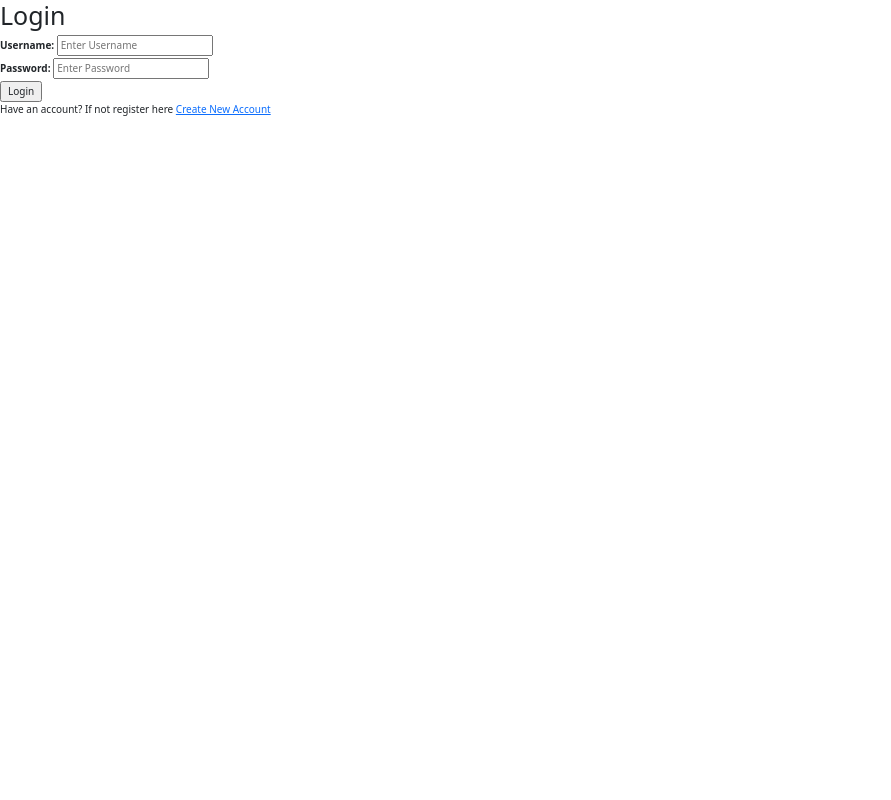
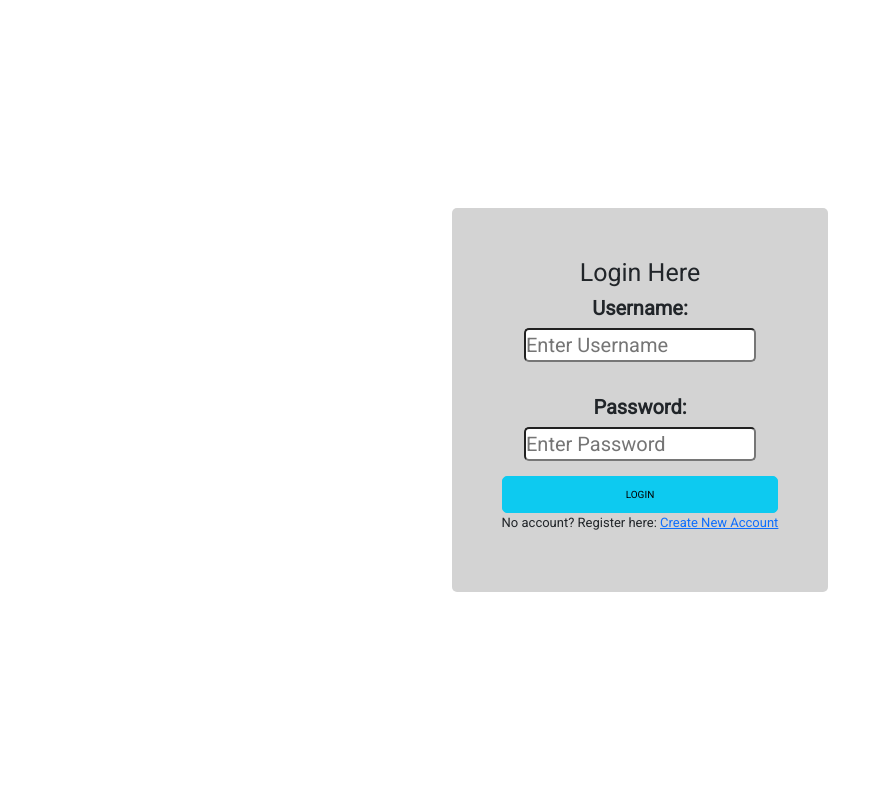
Before and after one commit to Alice-Githui/Xtranet-Communications, a Django app: page / in a window 1280 px wide. Shown: the whole page, without its empty margins (0-891 px from the left). Run offline with Django 3.2, Linux system fonts and the light colour scheme; some libraries are stand-ins or nearby versions.

Commit message:
style the login page

```diff
--- a/userapp/static/CSS/style.css
+++ b/userapp/static/CSS/style.css
@@ -0,0 +1,48 @@
+/* add google fonts */
+@import url('https://fonts.googleapis.com/css2?family=Roboto&display=swap');
+
+*{
+    box-sizing: border-box;
+    margin: 0;
+    padding: 0;
+    font-family: 'Roboto', sans-serif;
+    font-size: 2rem;
+
+}
+
+
+#login{
+    display: flex;
+    flex-direction: column;
+    align-items: center;
+    justify-content: center;
+    text-align: center;
+    height: 100vh;
+
+}
+
+.log-form{
+    background-color: lightgray;
+    max-height: 100%;
+    padding: 2.5em;
+    border-radius: 5px;
+
+}
+
+#login p{
+    font-size: small;
+}
+
+#login p a{
+    font-size: small;
+}
+
+#login input{
+    border-radius: 5px;
+}
+
+#login .btn{
+    padding: 1em 0;
+    font-size: 1rem;
+    margin-top: 1.5em;
+}
--- a/userapp/templates/registration/login.html
+++ b/userapp/templates/registration/login.html
@@ -1,20 +1,44 @@
 {% extends 'registration/base.html' %}
+{% load static %}
+{% load bootstrap3 %}
 
 {% block content %}
 {{block.super}}
-
-<h1>Login</h1>
+<div class="container">
+    <div class="col-md-3"></div>
+    <div class="col-md-6">
+        <div id="login">
+            <div class="log-form">
+                <h1>Login Here</h1>
                 <form action="" method="POST">
                     {% csrf_token %}
                     <label for="username">Username: </label>
+                    <br>
                     <input type="text" name="username" placeholder="Enter Username">
                     <br>
-    <label for ="password">Password: </label>
+                    <br>
+                    <label for="password">Password: </label>
+                    <br>
                     <input type="password" name="password" placeholder="Enter Password">
                     <br>
+                    {% for message in messages %}
+                    {{message}}
+                    {% endfor %}
 
-    <input type="submit" value="Login">
+                    <input type="submit" value="LOGIN" class="btn btn-block btn-info">
                 </form>
-<p>Have an account? If not register here <a href="{% url 'register-User' %}">Create New Account</a></p>
+                <p>No account? Register here: <a href="{% url 'register-User' %}">Create New Account</a></p>
+
+
+            </div>
+
+        </div>
+
+    </div>
+    <div class="col-md-3"></div>
+</div>
+
+
+
 
 {% endblock %}
```
Also changed, not shown: README.md (added). Lines whose indentation alone changed are shown as unchanged.
